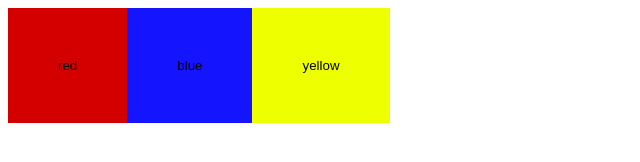
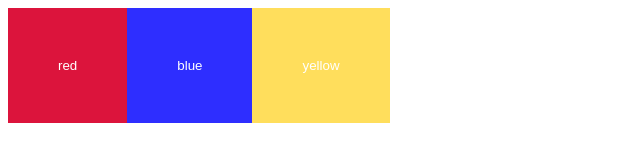
Before and after one commit to LBadgley/react-state, a React app: page / in a window 1280 px wide. Shown: the whole page, without its empty margins (0-640 px from the left). Built offline with nearby package versions, Linux system fonts and the light colour scheme.

Commit message:
figured out the rendering display

```diff
--- a/src/components/App.js
+++ b/src/components/App.js
@@ -7,7 +7,7 @@ export default class App extends PureComponent {
     color: ''
   }
 
-  selectedColor = color => {
+  setSelectedColor = color => {
     this.setState({ color });
   }
 
@@ -15,7 +15,7 @@ export default class App extends PureComponent {
     const color = this.state.color;
     return (
     <>
-      <ColorPicker selectedColor={this.selectedColor} />
+      <ColorPicker setSelectedColor={this.setSelectedColor} />
       <ColorDisplay color={color} />
     </>
     );
--- a/src/components/ColorDisplay.js
+++ b/src/components/ColorDisplay.js
@@ -2,12 +2,12 @@ import React from 'react';
 import PropTypes from 'prop-types';
 import styles from './ColorPicker.css';
 
-function ColorDisplay({ selectedColor }) {
-  return <div className={styles.ColorDisplay} style={{ backgroundColor: selectedColor }}>{selectedColor}</div>;
+function ColorDisplay({ color }) {
+  return <div className={styles.ColorDisplay} style={{ backgroundColor: color }}>{color}</div>;
 }
 
 ColorDisplay.propTypes = {
-  selectedColor: PropTypes.string.isRequired
+  color: PropTypes.string.isRequired
 };
 
 export default ColorDisplay;
--- a/src/components/ColorPicker.css
+++ b/src/components/ColorPicker.css
@@ -5,12 +5,15 @@
   }
 
   .red {
-    background-color: rgb(212, 0, 0);
+    background-color: crimson;
+    color: white;
   }
   .blue {
-    background-color: rgb(20, 20, 255);
+    background-color: rgb(46, 46, 255);
+    color: white;
   }
   .yellow {
-    background-color: rgb(238, 255, 0);
+    background-color: rgb(255, 222, 92);
+    color: white;
   }
 }
--- a/src/components/ColorPicker.js
+++ b/src/components/ColorPicker.js
@@ -2,18 +2,18 @@ import React from 'react';
 import PropTypes from 'prop-types';
 import styles from './ColorPicker.css';
 
-function ColorPicker({ selectedColor }) {
+function ColorPicker({ setSelectedColor }) {
   return (
     <section className={styles.ColorPicker}>
-      <button className={styles.red} onClick={() =>selectedColor('red')}>red</button>
-      <button className={styles.blue} onClick={() =>selectedColor('blue')}>blue</button>
-      <button className={styles.yellow} onClick={() =>selectedColor('yellow')}>yellow</button>
+      <button className={styles.red} onClick={() =>setSelectedColor('red')}>red</button>
+      <button className={styles.blue} onClick={() =>setSelectedColor('blue')}>blue</button>
+      <button className={styles.yellow} onClick={() =>setSelectedColor('yellow')}>yellow</button>
     </section>
   );
 }
 
 ColorPicker.propTypes = {
-  selectedColor: PropTypes.func.isRequired
+  setSelectedColor: PropTypes.func.isRequired
 };
 
 export default ColorPicker;
--- a/src/index.html
+++ b/src/index.html
@@ -5,7 +5,7 @@
   <meta charset="UTF-8">
   <meta name="viewport" content="width=device-width, initial-scale=1.0">
   <meta http-equiv="X-UA-Compatible" content="ie=edge">
-  <title>Lifted Color Picker Display</title>
+  <title>Random Colors</title>
 </head>
 
 <body>
```
